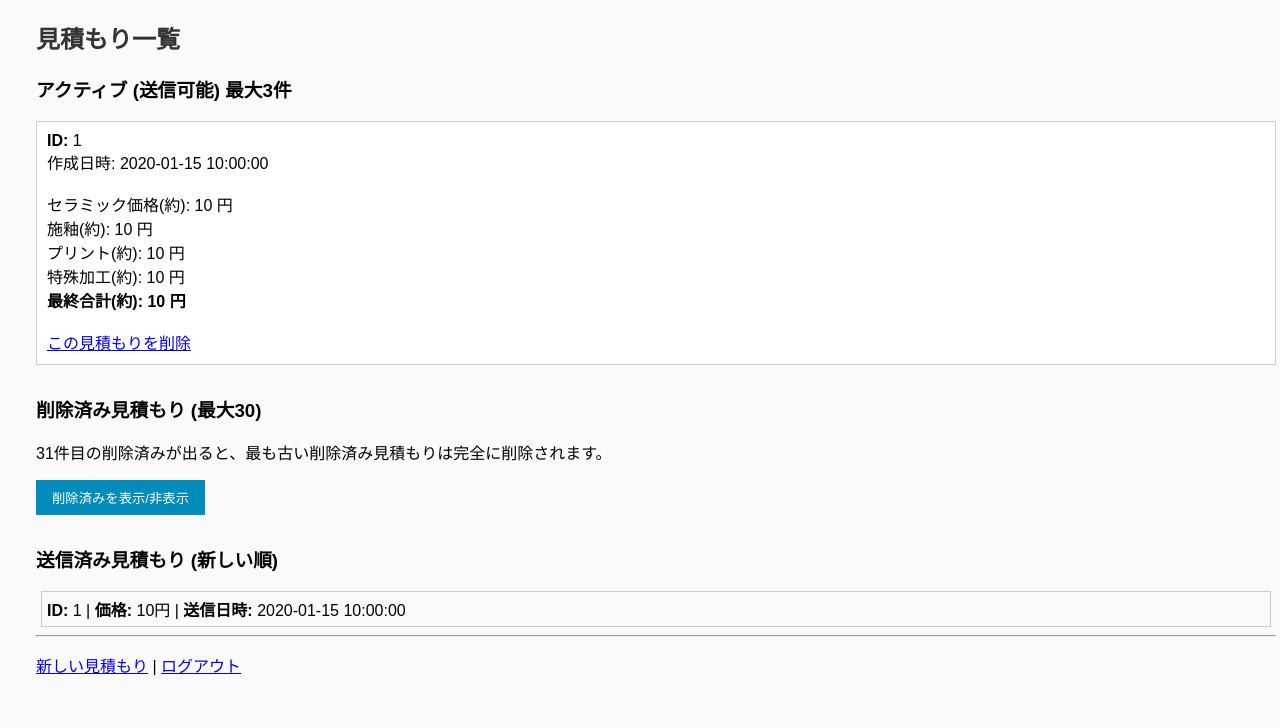
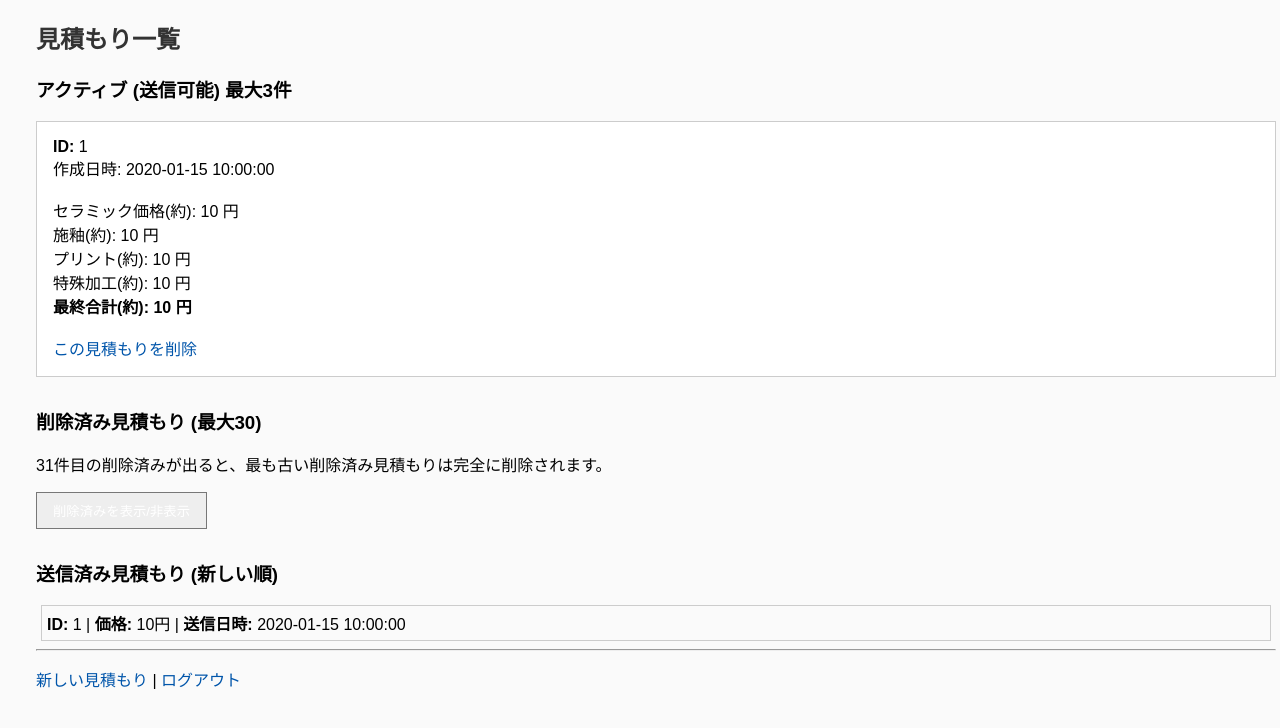
Before and after one commit to yoshikazu-hanihara/flask-project, a Flask app: template templates/history.html in a window 1280 px wide. Shown: the top 728 px of the page. Run offline with Flask 3, Linux system fonts and the light colour scheme; the template is opened without the code that fills it: most values are stand-ins (such as "Sample title", 1, 10 or a date in 2020).

Commit message:
Update style.css

```diff
--- a/static/css/style.css
+++ b/static/css/style.css
@@ -52,3 +52,36 @@ body {
     border: 1px solid #000;
 
 }
+
+
+
+/* そのほかクラス .estimate-box など必要に応じて */
+.estimate-box {
+  border: 1px solid #ccc;
+  padding: 1rem;
+  margin-bottom: 1rem;
+}
+
+/* 例: 削除済みの囲みを少し見やすく */
+#deletedSection {
+  border: 1px solid #ccc;
+  margin: 5px;
+  padding: 1rem;
+}
+
+/* ボタンやリンクのデザイン例 */
+button {
+  cursor: pointer;
+  padding: 0.5rem 1rem;
+  border: 1px solid #777;
+  background: #eee;
+}
+
+a {
+  color: #0055aa; /* お好みで */
+  text-decoration: none;
+}
+
+a:hover {
+  text-decoration: underline;
+}
```
